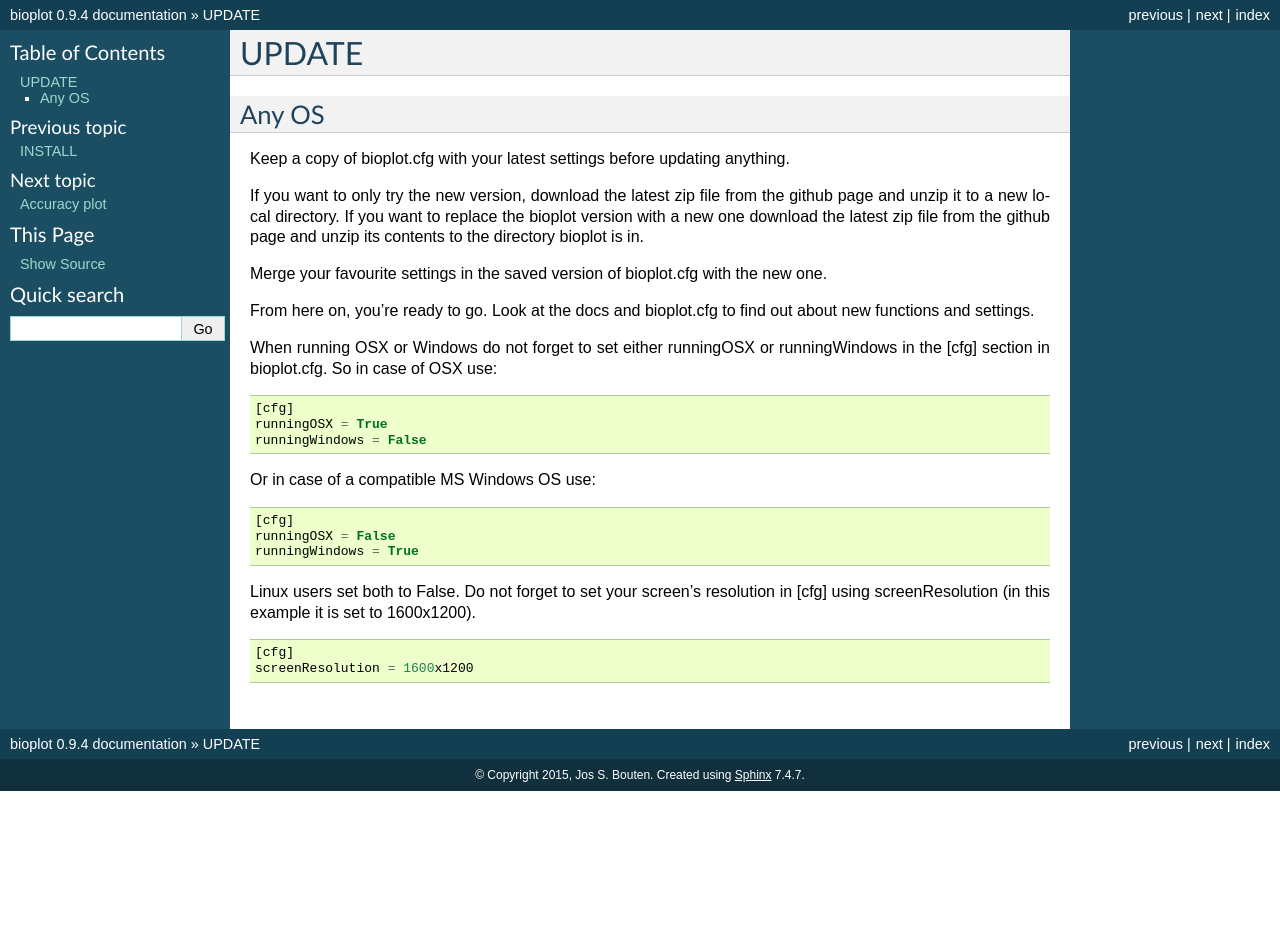
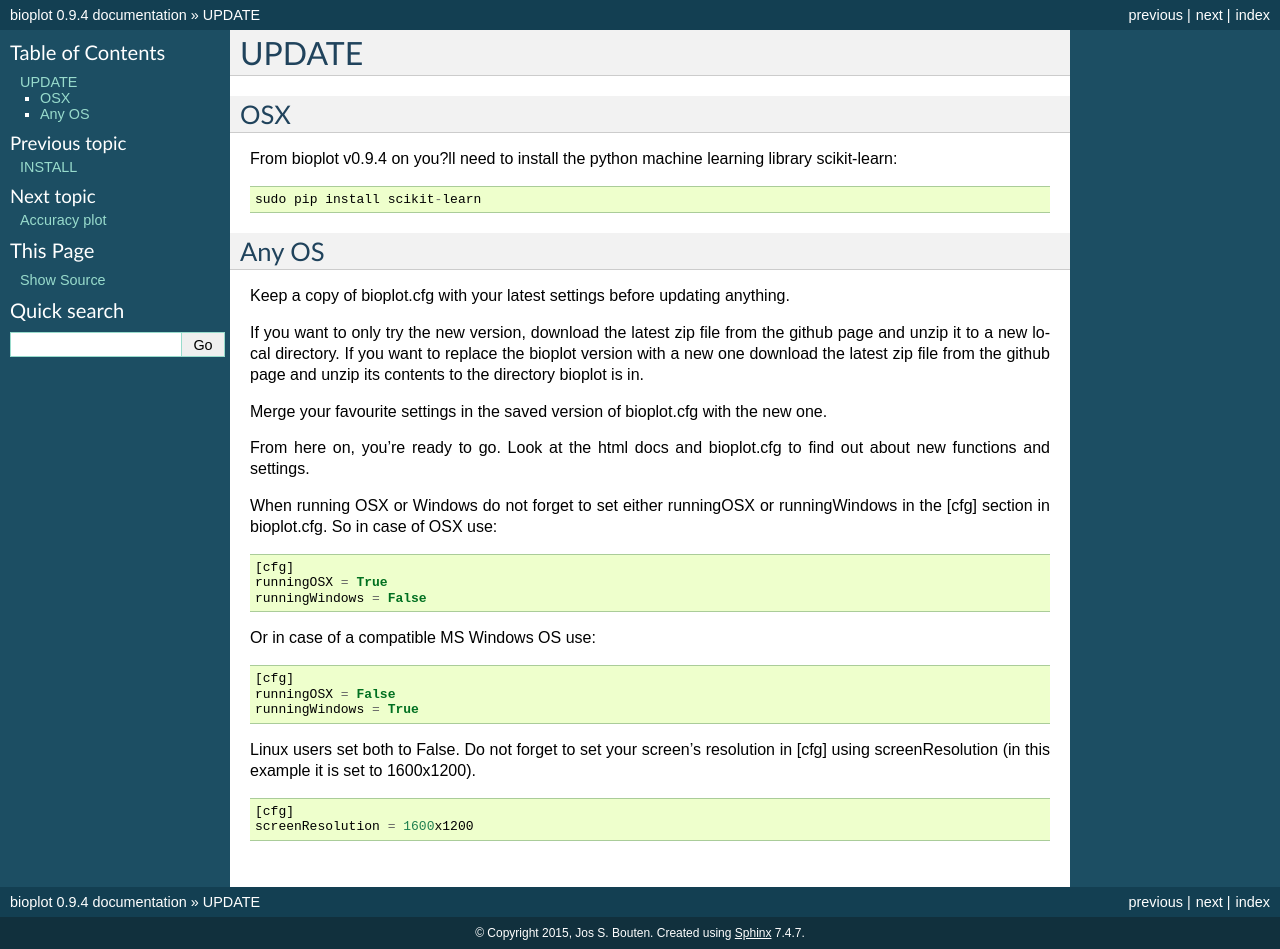
Before and after one commit to josbouten/bioplot, a Sphinx documentation site: the page built from doc/update.rst, in a window 1280 px wide. Built offline with Sphinx 7.4.7, drawn with Linux system fonts in a browser that asks for light colours; formulas are drawn with MathJax 3; before the commit the page ends 900 px from its top, so only the background shows below that.

Commit message:
text update

```diff
--- a/doc/update.rst
+++ b/doc/update.rst
@@ -1,5 +1,11 @@
 UPDATE
 ======
+
+OSX
+---
+From bioplot v0.9.4 on you?ll need to install the python machine learning library scikit-learn: ::
+
+    sudo pip install scikit-learn
 
 Any OS
 ------
@@ -11,7 +17,7 @@ If you want to replace the bioplot version with a new one download the latest zi
 Merge your favourite settings in the saved version of bioplot.cfg with the new one.
 
 From here on, you're ready to go.
-Look at the docs and bioplot.cfg to find out about new functions and settings.
+Look at the html docs and bioplot.cfg to find out about new functions and settings.
 
 When running OSX or Windows do not forget to set either runningOSX or runningWindows in the [cfg] section in bioplot.cfg. So in case of OSX use: ::
 
```
Also changed, not shown: 6 other files.
